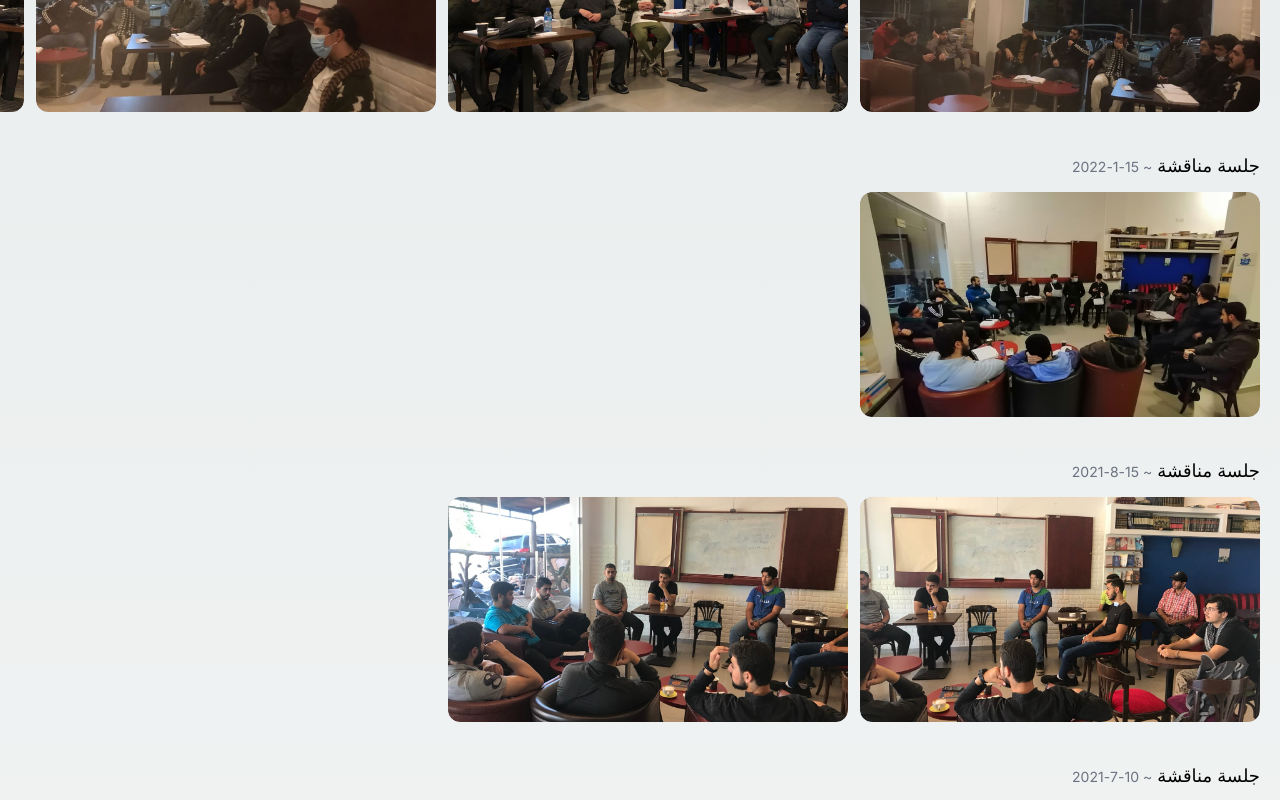
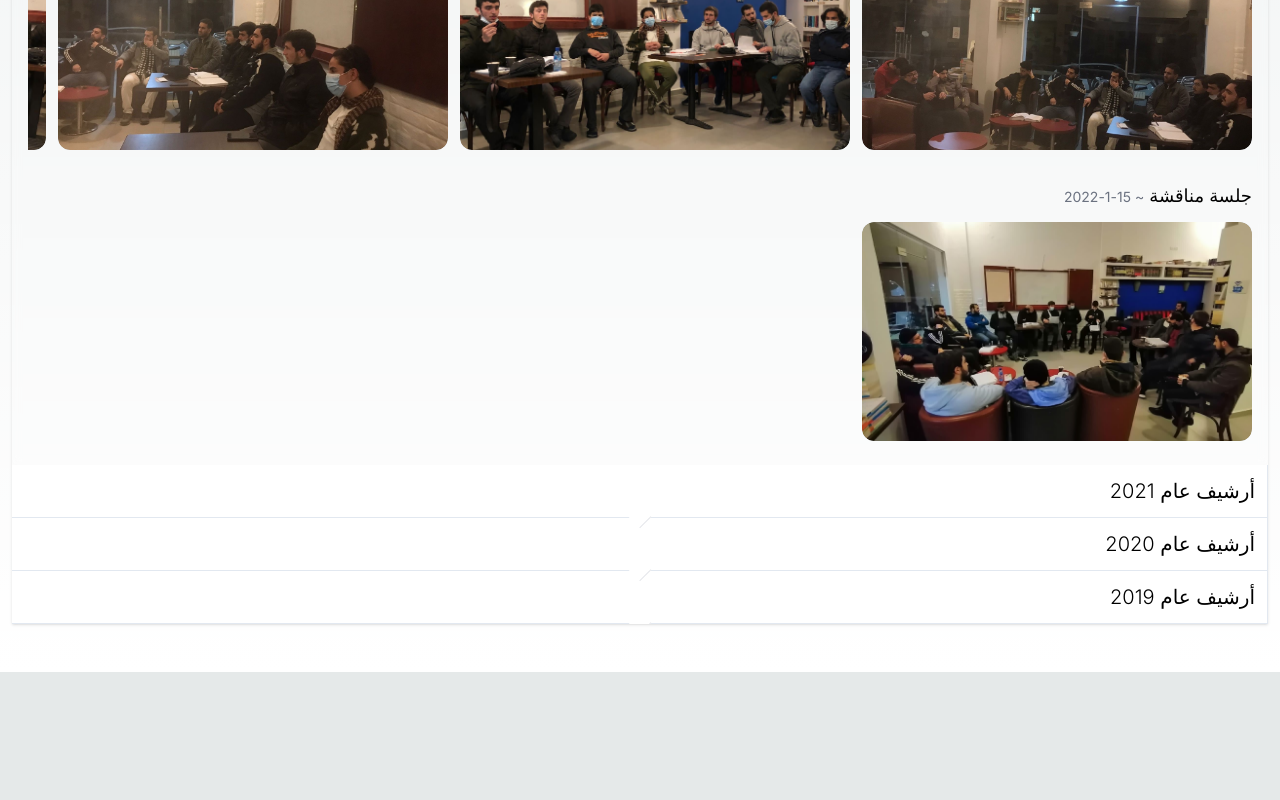
Before and after one commit to Hussein-Ali-Hassan/rouh-almojtama3, a Next.js app: page / in a window 1280 px wide. Shown: the part 1120-1920 px from the top of the page. After the commit the page ends 1792 px from the top, so only its background shows below. Built offline with nearby package versions, Linux system fonts and the light colour scheme.

Commit message:
add accordion

```diff
--- /dev/null
+++ b/app/Accordion.tsx
@@ -0,0 +1,165 @@
+"use client";
+
+import { Dispatch, SetStateAction, useState } from "react";
+import { AnimatePresence, motion } from "framer-motion";
+import Slider from "./Slider";
+
+const events = [
+  {
+    title: "جلسة مناقشة",
+    date: "28-5-2022",
+    imagesCount: 1,
+  },
+  {
+    title: "جلسة مناقشة",
+    date: "19-2-2022",
+    imagesCount: 4,
+  },
+  {
+    title: "جلسة مناقشة",
+    date: "15-1-2022",
+    imagesCount: 1,
+  },
+  {
+    title: "جلسة مناقشة",
+    date: "15-8-2021",
+    imagesCount: 2,
+  },
+  {
+    title: "جلسة مناقشة",
+    date: "10-7-2021",
+    imagesCount: 1,
+  },
+  {
+    title: "جلسة مناقشة في الطبيعة مع كورونا",
+    date: "26-6-2021",
+    imagesCount: 3,
+  },
+  { title: "جلسة مناقشة في المسجد", date: "19-4-2021", imagesCount: 1 },
+  { title: "جلسة مناقشة مع عشاء خفيف", date: "17-3-2021", imagesCount: 1 },
+  { title: "جلسة مناقشة", date: "16-9-2020", imagesCount: 4 },
+  {
+    title: "جلسة مناقشة",
+    date: "7-3-2020",
+    imagesCount: 4,
+  },
+  {
+    title: "جلسة مناقشة مع عيد ميلاد الشيخ مصطفى",
+    date: "4-1-2020",
+    imagesCount: 4,
+  },
+  { title: "جلسة مناقشة", date: "7-12-2019", imagesCount: 2 },
+  { title: "جلسة مناقشة", date: "24-11-2019", imagesCount: 2 },
+];
+
+// sort events by date descending
+events.sort((a, b) => convertDate(b.date) - convertDate(a.date));
+
+const years = events
+  .map((event) => event.date.split("-")[2])
+  .filter((year, index, self) => self.indexOf(year) === index);
+
+const Events = () => {
+  const [open, setOpen] = useState(years[0]);
+
+  return (
+    <div
+      className="flex flex-col w-full shadow overflow-hidden"
+      style={{ direction: "ltr" }}
+    >
+      {years.map((year) => {
+        return (
+          <Panel key={year} id={year} open={open} setOpen={setOpen} year={year}>
+            {events
+              .filter((event) => event.date.includes(year))
+              .map((event) => (
+                <div key={event.date} className="py-4">
+                  <h3 className="text-lg mb-3">
+                    {event.title}{" "}
+                    <span className="text-gray-500 text-sm">
+                      ~ {event.date}
+                    </span>
+                  </h3>
+                  <Slider
+                    images={computeImagesUrls(event.date, event.imagesCount)}
+                  />
+                </div>
+              ))}
+          </Panel>
+        );
+      })}
+    </div>
+  );
+};
+
+const Panel = ({
+  open,
+  setOpen,
+  id,
+  year,
+  children,
+}: {
+  id: string;
+  open: string;
+  setOpen: Dispatch<SetStateAction<string>>;
+  year: string;
+  children: React.ReactNode;
+}) => {
+  const isOpen = open === id;
+
+  return (
+    <>
+      <button
+        className="bg-white hover:bg-slate-50 transition-colors p-3 border-r-[1px] border-b-[1px] border-slate-200 flex flex-row-reverse items-center gap-4 relative group"
+        onClick={() => (isOpen ? setOpen("") : setOpen(id))}
+      >
+        <span className="block text-xl font-light">أرشيف عام {year}</span>
+
+        <span className="w-4 h-4 bg-white group-hover:bg-slate-50 transition-colors border-r-[1px] border-b-[1px]border-slate-200 rotate-45 absolute bottom-0 right-[50%] translate-y-[50%] translate-x-[50%] z-20" />
+      </button>
+
+      <AnimatePresence>
+        {isOpen && (
+          <motion.div
+            key={`panel-${id}`}
+            variants={panelVariantsSm}
+            initial="closed"
+            animate="open"
+            exit="closed"
+            transition={{ duration: 0.48 }}
+            style={{ direction: "rtl" }}
+            className="w-full relative overflow-y-scroll"
+          >
+            <div className="px-4 py-2 backdrop-blur-sm">{children}</div>
+          </motion.div>
+        )}
+      </AnimatePresence>
+    </>
+  );
+};
+
+export default Events;
+
+const panelVariantsSm = {
+  open: {
+    width: "100%",
+    height: "100%",
+  },
+  closed: {
+    width: "100%",
+    height: "0px",
+  },
+};
+
+function computeImagesUrls(date: string, imagesCount: number) {
+  const images = [];
+  for (let i = 1; i <= imagesCount; i++) {
+    images.push(`/images/${date}/${i}.jpeg`);
+  }
+  return images;
+}
+
+function convertDate(dateStr: string) {
+  const parts = dateStr.split("-").map((part) => Number(part));
+  return new Date(parts[2], parts[1] - 1, parts[0]).getTime();
+}
--- a/app/Slider.tsx
+++ b/app/Slider.tsx
@@ -1,10 +1,11 @@
 "use client";
 
-import { useEffect, useRef, useState } from "react";
+import { useRef, useState } from "react";
 import Image from "next/image";
 import Lightbox, { SlideImage } from "yet-another-react-lightbox";
 import Captions from "yet-another-react-lightbox/plugins/captions";
 import Thumbnails from "yet-another-react-lightbox/plugins/thumbnails";
+import useWindowSize from "@/hooks/useWindowSize";
 
 export default function Slider({ images }: { images: string[] }) {
   const [isOpen, setIsOpen] = useState(false);
@@ -72,7 +73,7 @@ function Card({
   const [isLoading, setLoading] = useState(true);
 
   return (
-    <div className={classNames("overflow-hidden w-[400px] rounded-xl")}>
+    <div className={classNames("overflow-hidden w-[390px] rounded-xl")}>
       <Image
         onClick={() => {
           setClickedImageIndex(index);
@@ -99,32 +100,3 @@ function Card({
 function classNames(...classes: (string | boolean)[]) {
   return classes.filter(Boolean).join(" ");
 }
-
-function useWindowSize() {
-  // Initialize state with undefined width/height so server and client renders match
-  // Learn more here: https://joshwcomeau.com/react/the-perils-of-rehydration/
-  const [windowSize, setWindowSize] = useState<{
-    width: undefined | number;
-    height: undefined | number;
-  }>({
-    width: undefined,
-    height: undefined,
-  });
-  useEffect(() => {
-    // Handler to call on window resize
-    function handleResize() {
-      // Set window width/height to state
-      setWindowSize({
-        width: window.innerWidth,
-        height: window.innerHeight,
-      });
-    }
-    // Add event listener
-    window.addEventListener("resize", handleResize);
-    // Call handler right away so state gets updated with initial window size
-    handleResize();
-    // Remove event listener on cleanup
-    return () => window.removeEventListener("resize", handleResize);
-  }, []); // Empty array ensures that effect is only run on mount
-  return windowSize;
-}
--- a/app/page.tsx
+++ b/app/page.tsx
@@ -1,60 +1,8 @@
-import Slider from "./Slider";
-
-const events = [
-  {
-    title: "جلسة مناقشة",
-    date: "28-5-2022",
-    imagesCount: 1,
-  },
-  {
-    title: "جلسة مناقشة",
-    date: "19-2-2022",
-    imagesCount: 4,
-  },
-  {
-    title: "جلسة مناقشة",
-    date: "15-1-2022",
-    imagesCount: 1,
-  },
-  {
-    title: "جلسة مناقشة",
-    date: "15-8-2021",
-    imagesCount: 2,
-  },
-  {
-    title: "جلسة مناقشة",
-    date: "10-7-2021",
-    imagesCount: 1,
-  },
-  {
-    title: "جلسة مناقشة في الطبيعة مع كورونا",
-    date: "26-6-2021",
-    imagesCount: 3,
-  },
-  { title: "جلسة مناقشة في المسجد", date: "19-4-2021", imagesCount: 1 },
-  { title: "جلسة مناقشة مع عشاء خفيف", date: "17-3-2021", imagesCount: 1 },
-  { title: "جلسة مناقشة", date: "16-9-2020", imagesCount: 4 },
-  {
-    title: "جلسة مناقشة",
-    date: "7-3-2020",
-    imagesCount: 4,
-  },
-  {
-    title: "جلسة مناقشة مع عيد ميلاد الشيخ مصطفى",
-    date: "4-1-2020",
-    imagesCount: 4,
-  },
-  { title: "جلسة مناقشة", date: "7-12-2019", imagesCount: 2 },
-  { title: "جلسة مناقشة", date: "24-11-2019", imagesCount: 2 },
-];
-
-// sort events by date descending
-events.sort((a, b) => convertDate(b.date) - convertDate(a.date));
+import Events from "./Accordion";
 
 export default function Home() {
   return (
-    <main className="pr-3">
-      <div className="pl-3">
+    <main className="px-3">
       {/* eslint-disable-next-line @next/next/no-img-element */}
       <img
         src="/hero.jpg"
@@ -71,35 +19,14 @@ export default function Home() {
           للإمـام الخـامـنئي دام ظّله
         </p>
       </div>
-      </div>
-      <div className="lg:pr-2">
+
+      <div className="pb-12">
         <h2 className="mb-10 mt-14 text-lg">
           بدأت جلسات المناقشة الأسبوعية في كتاب روح المجتمع في 1-7-2018 وهي
           مستمرة حتى يومنا هذا في عربصاليم مساء كل جمعة.
         </h2>
-        {events.map((event) => (
-          <div key={event.date} className="py-5">
-            <h3 className="text-lg mb-3">
-              {event.title}{" "}
-              <span className="text-gray-500 text-sm">~ {event.date}</span>
-            </h3>
-            <Slider images={computeImagesUrls(event.date, event.imagesCount)} />
-          </div>
-        ))}
+        <Events />
       </div>
     </main>
   );
 }
-
-function computeImagesUrls(date: string, imagesCount: number) {
-  const images = [];
-  for (let i = 1; i <= imagesCount; i++) {
-    images.push(`/images/${date}/${i}.jpeg`);
-  }
-  return images;
-}
-
-function convertDate(dateStr: string) {
-  const parts = dateStr.split("-").map((part) => Number(part));
-  return new Date(parts[2], parts[1] - 1, parts[0]).getTime();
-}
--- /dev/null
+++ b/hooks/useWindowSize.ts
@@ -0,0 +1,34 @@
+"use client";
+
+import { useEffect, useState } from "react";
+
+export default function useWindowSize() {
+  // Initialize state with undefined width/height so server and client renders match
+  // Learn more here: https://joshwcomeau.com/react/the-perils-of-rehydration/
+  const [windowSize, setWindowSize] = useState<{
+    width: undefined | number;
+    height: undefined | number;
+  }>({
+    width: undefined,
+    height: undefined,
+  });
+
+  useEffect(() => {
+    // Handler to call on window resize
+    function handleResize() {
+      // Set window width/height to state
+      setWindowSize({
+        width: window.innerWidth,
+        height: window.innerHeight,
+      });
+    }
+    // Add event listener
+    window.addEventListener("resize", handleResize);
+    // Call handler right away so state gets updated with initial window size
+    handleResize();
+    // Remove event listener on cleanup
+    return () => window.removeEventListener("resize", handleResize);
+  }, []); // Empty array ensures that effect is only run on mount
+
+  return windowSize;
+}
--- a/package.json
+++ b/package.json
@@ -9,9 +9,11 @@
     "lint": "next lint"
   },
   "dependencies": {
+    "framer-motion": "^10.16.16",
     "next": "14.0.2",
     "react": "^18",
     "react-dom": "^18",
+    "react-icons": "^4.12.0",
     "yet-another-react-lightbox": "^3.15.6"
   },
   "devDependencies": {
```
Also changed, not shown: 1 other file (tests, documents, lock files or other folders). Lines whose indentation alone changed are shown as unchanged.
